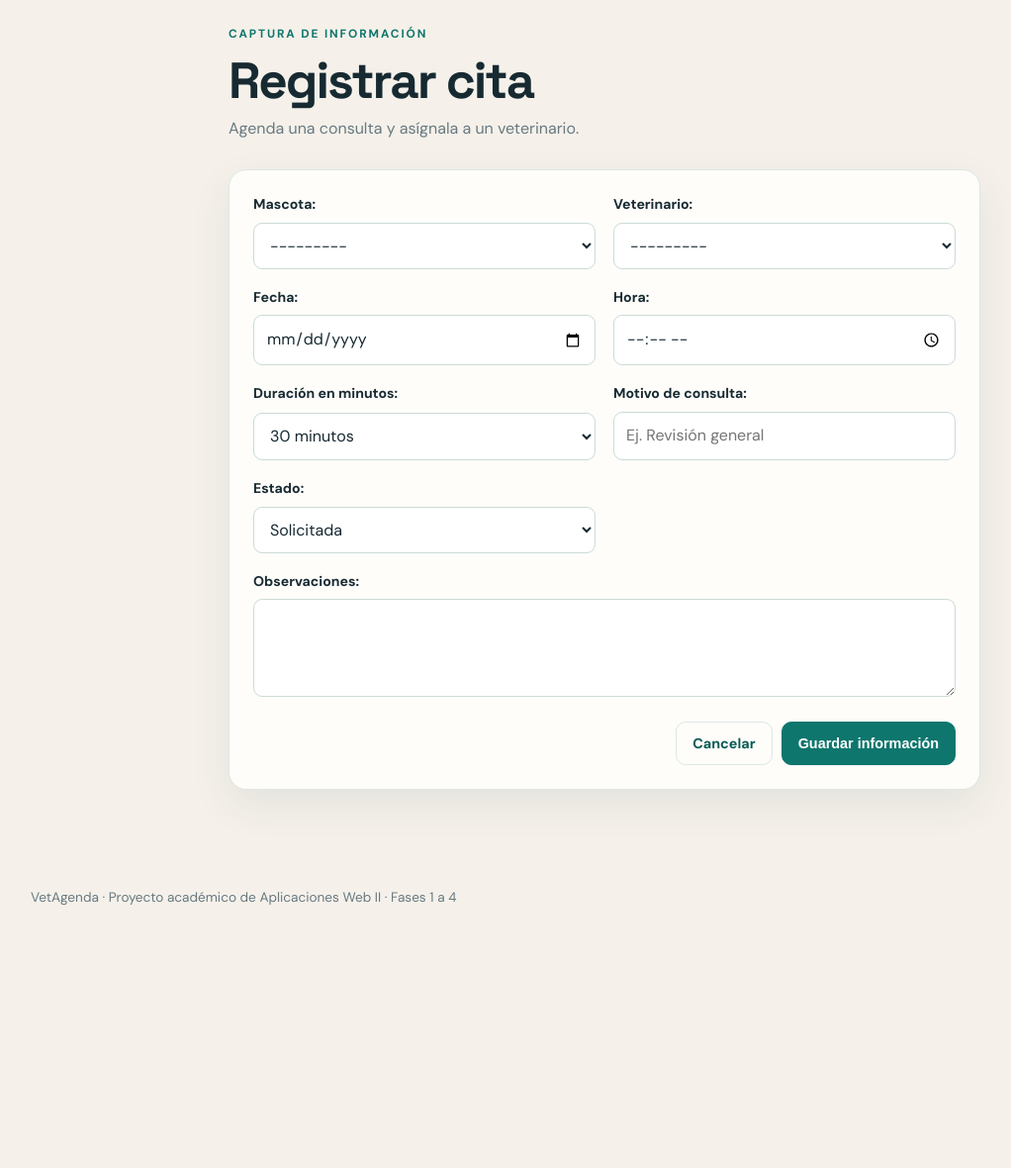
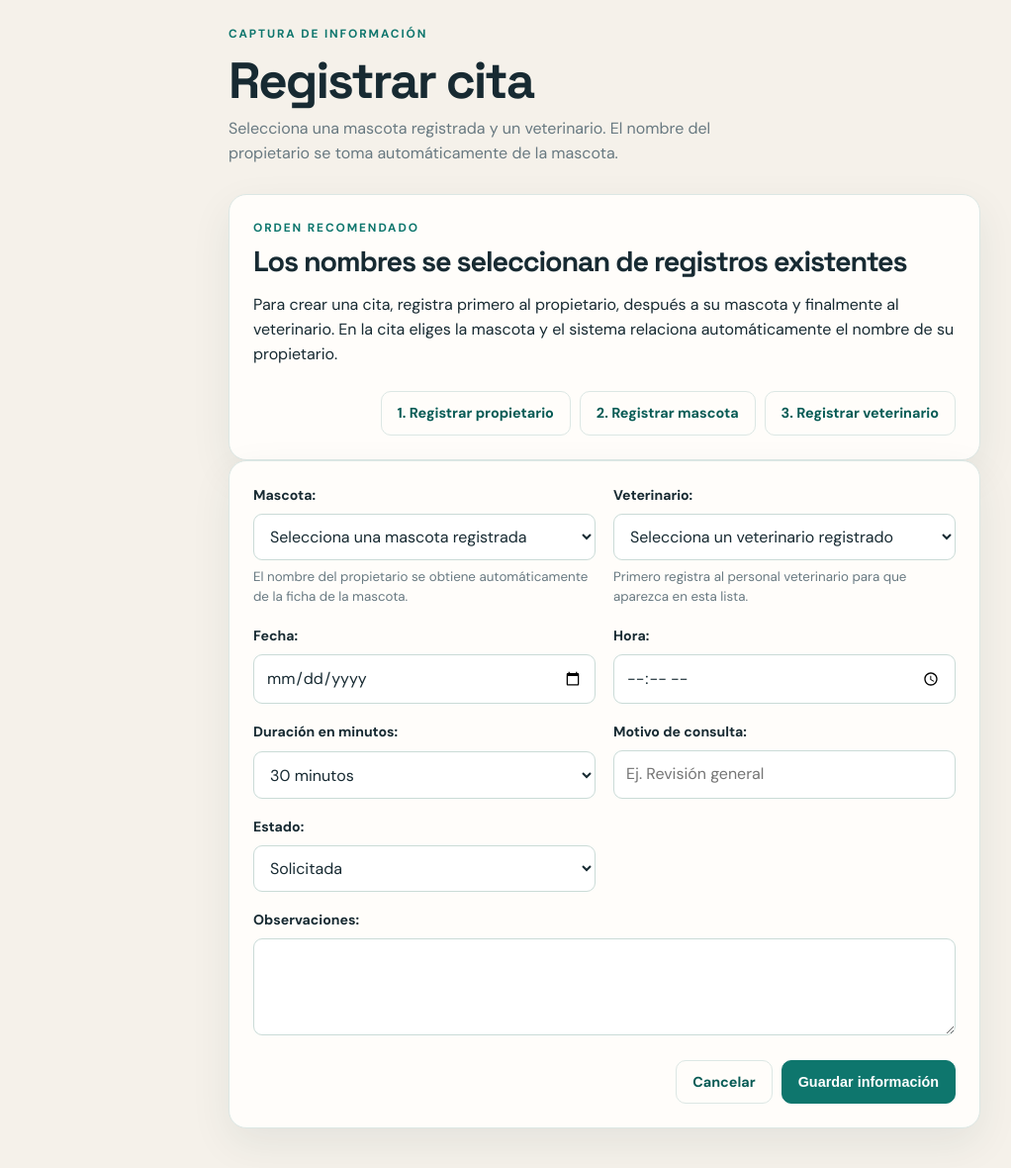
Before and after one commit to anaflrs4/vetagenda-aplicaciones-web-ii, a Django app: page /citas/nueva/ in a window 1280 px wide. Shown: the part 142-1322 px from the top of the page at 99% size, without its empty margins (29-1051 px from the left). Before the commit the page ends 1057 px from the top, so only its background shows below. Run offline with Django 5.2, Linux system fonts and the light colour scheme; data comes from the database, SQL or seed files in the repository.

Commit message:
Aclara selección de nombres al registrar citas

```diff
--- a/citas/forms.py
+++ b/citas/forms.py
@@ -59,6 +59,17 @@ class VeterinarioForm(FormularioBase):
 
 
 class CitaForm(FormularioBase):
+    def __init__(self, *args, **kwargs):
+        super().__init__(*args, **kwargs)
+        self.fields["mascota"].empty_label = "Selecciona una mascota registrada"
+        self.fields["mascota"].help_text = (
+            "El nombre del propietario se obtiene automáticamente de la ficha de la mascota."
+        )
+        self.fields["veterinario"].empty_label = "Selecciona un veterinario registrado"
+        self.fields["veterinario"].help_text = (
+            "Primero registra al personal veterinario para que aparezca en esta lista."
+        )
+
     class Meta:
         model = Cita
         fields = [
--- a/citas/templates/citas/formulario.html
+++ b/citas/templates/citas/formulario.html
@@ -5,6 +5,26 @@
 {% block content %}
 <div class="form-panel">
     <div class="page-heading"><div><div class="eyebrow">Captura de información</div><h1>{{ titulo }}</h1><p>{{ descripcion }}</p></div></div>
+    {% if flujo_cita %}
+    <section class="panel workflow-helper">
+        <div class="eyebrow">Orden recomendado</div>
+        <h2>Los nombres se seleccionan de registros existentes</h2>
+        <p>Para crear una cita, registra primero al propietario, después a su mascota y finalmente al veterinario. En la cita eliges la mascota y el sistema relaciona automáticamente el nombre de su propietario.</p>
+        {% if sin_propietarios or sin_mascotas or sin_veterinarios %}
+        <div class="message">
+            Aún faltan datos para completar la cita:
+            {% if sin_propietarios %}<strong>propietario</strong>{% endif %}
+            {% if sin_mascotas %}<strong> mascota</strong>{% endif %}
+            {% if sin_veterinarios %}<strong> veterinario</strong>{% endif %}.
+        </div>
+        {% endif %}
+        <div class="form-actions quick-actions">
+            <a class="button secondary" href="{% url 'citas:propietario_nuevo' %}">1. Registrar propietario</a>
+            <a class="button secondary" href="{% url 'citas:mascota_nueva' %}">2. Registrar mascota</a>
+            <a class="button secondary" href="{% url 'citas:veterinario_nuevo' %}">3. Registrar veterinario</a>
+        </div>
+    </section>
+    {% endif %}
     <section class="panel">
         <form method="post" novalidate>
             {% csrf_token %}
--- a/citas/views.py
+++ b/citas/views.py
@@ -270,8 +270,15 @@ def cita_nueva(request):
         {
             "form": form,
             "titulo": "Registrar cita",
-            "descripcion": "Agenda una consulta y asígnala a un veterinario.",
+            "descripcion": (
+                "Selecciona una mascota registrada y un veterinario. "
+                "El nombre del propietario se toma automáticamente de la mascota."
+            ),
             "volver": "citas:citas",
+            "flujo_cita": True,
+            "sin_propietarios": PropietarioDAO.contar() == 0,
+            "sin_mascotas": MascotaDAO.contar() == 0,
+            "sin_veterinarios": VeterinarioDAO.contar_activos() == 0,
         },
     )
 
```
Also changed, not shown: citas/tests.py (+18 -0 lines), docs/resultados-pruebas-proyecto-final.txt (+5 -13 lines), README.md.
